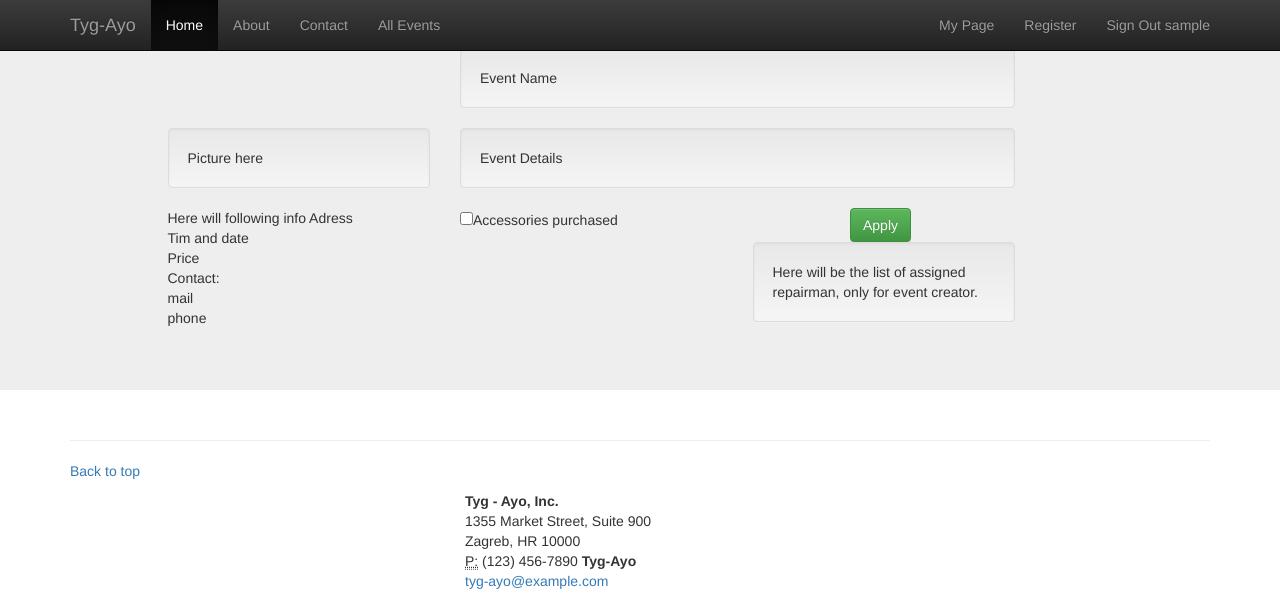
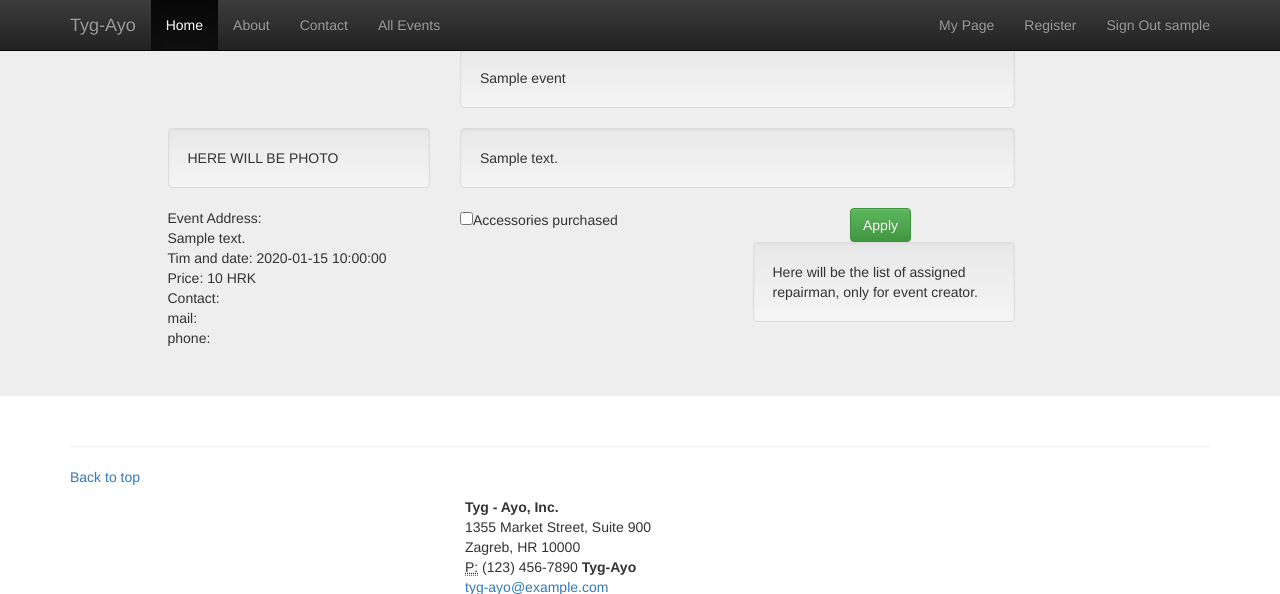
Before and after one commit to ikljucaricek/work, a Flask app: template templates/edetails.html in a window 1280 px wide. Shown: the top 594 px of the page. Run offline with Flask 2, Linux system fonts and the light colour scheme; the template is opened without the code that fills it: most values are stand-ins (such as "Sample title", 1, 10 or a date in 2020); some libraries are stand-ins or nearby versions.

Commit message:
TG-52 First half of mandatory fields.

```diff
--- a/templates/edetails.html
+++ b/templates/edetails.html
@@ -62,27 +62,27 @@
         <div class="container">
                 <div class="row">
                     <div class="col-md-6 col-md-offset-4">
-                        <div class="well">Event Name</div>
+                        <div class="well">{{ event.name }}</div>
                     </div>
                 </div>
                 <div class="row">
                     <div class="col-md-3 col-md-offset-1">
-                    <div class="well">Picture here</div>
+                    <div class="well">HERE WILL BE PHOTO</div>
                     </div>
                     <div class="col-md-6">
-                    <div class="well">Event Details</div>
+                    <div class="well">{{ event.description }}</div>
                     </div>
                 </div>
 
                 <div class="row">
                     <div class="col-md-3 col-md-offset-1">
-                        Here will following info
-                            Adress<br/>
-                            Tim and date<br/>
-                            Price<br/>
+                        Event Address: <br/>
+                            {{ event.address }}<br/>
+                            Tim and date: {{ event.date_time_close }}<br/>
+                            Price: {{ event.price }} HRK<br/>
                             Contact:<br/>
-                            mail<br/>
-                            phone<br/>
+                            mail:<br/>
+                            phone:<br/>
                     </div>
                     <div class="col-md-6">
                             <div class="row">
```
